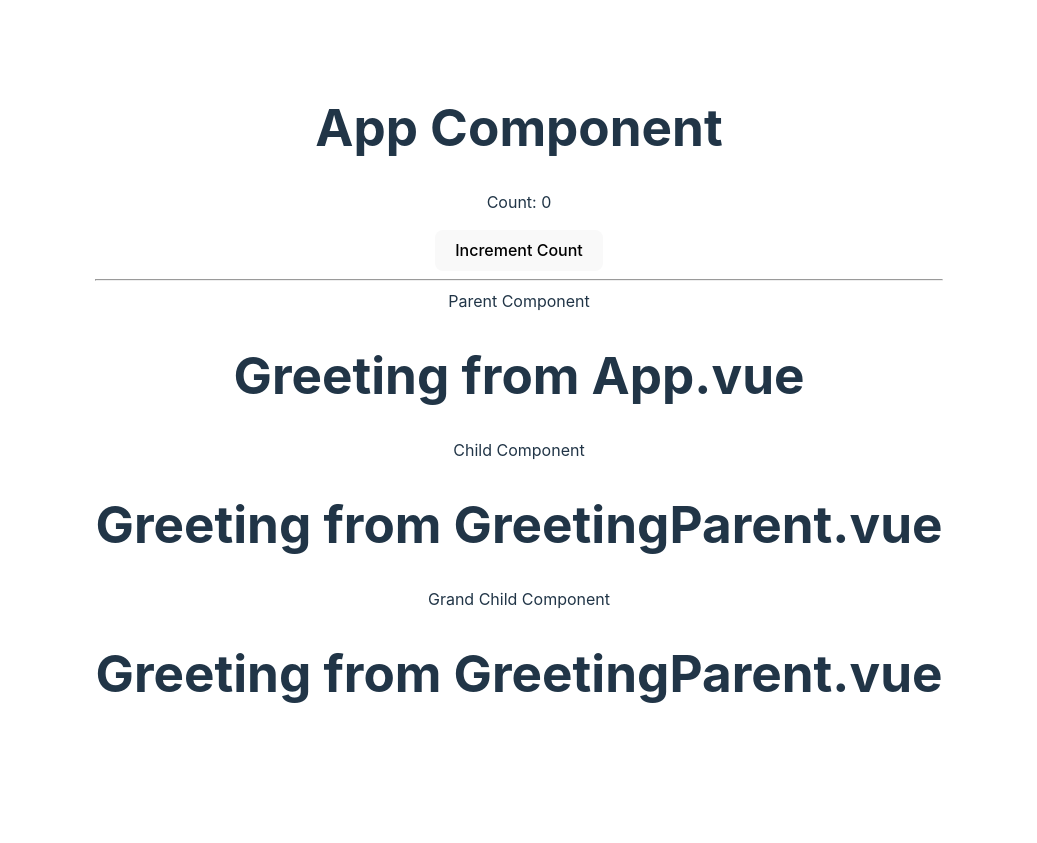
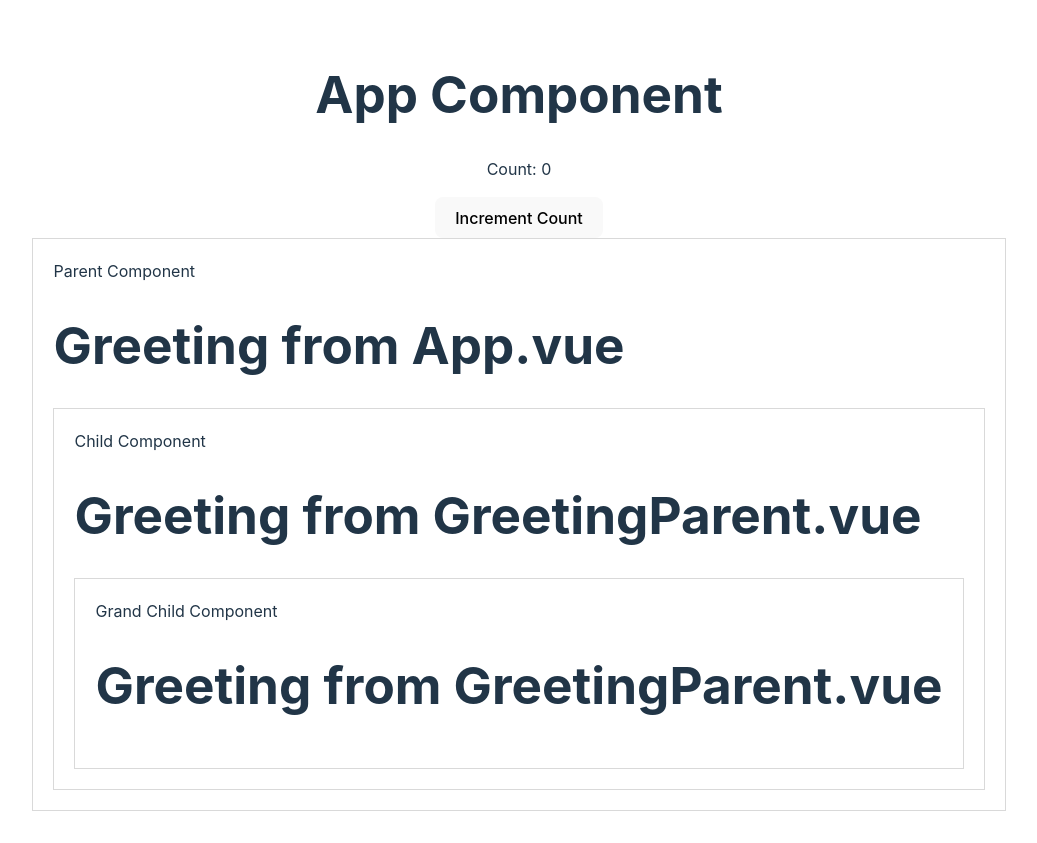
Before and after one commit to aumanoj/vue3-build-composition, a Vue app: page / in a window 1280 px wide. Shown: the whole page, without its empty margins (121-1158 px from the left). Before the commit the page ends 800 px from the top, so only its background shows below. Built offline with nearby package versions, Linux system fonts and the light colour scheme.

Commit message:
updated design also

```diff
--- a/src/App.vue
+++ b/src/App.vue
@@ -3,7 +3,6 @@
   <!-- Count sample  -->
   <p>Count: {{ count }}</p>
   <button @click="count++">Increment Count</button>
-  <hr/>
   <!-- Included Parent component with props-->
   <GreetingParent :message="greetingMessage" />
 </template>
--- a/src/components/GreetingChild.vue
+++ b/src/components/GreetingChild.vue
@@ -1,7 +1,9 @@
 <template>
+  <div class="box">
   <span>Child Component</span>
   <h1>{{ parentMessage }}</h1>
   <GreetingGrandChild></GreetingGrandChild>
+</div>
 </template>
 <script setup>
 import { inject } from 'vue';
--- a/src/components/GreetingGrandChild.vue
+++ b/src/components/GreetingGrandChild.vue
@@ -1,5 +1,5 @@
 <template>
-  <div>
+  <div class="box">
     <span>Grand Child Component</span>
     <h1>{{ parentMessage }}</h1>
   </div>
--- a/src/components/GreetingParent.vue
+++ b/src/components/GreetingParent.vue
@@ -1,8 +1,10 @@
 <template>
+  <div class="box">
   <span>Parent Component</span>
   <h1>{{ message }}</h1>
   <!-- Included Child Component -->
   <GreetingChild :greeting="parentMessage" />
+</div>
 </template>
 <script setup>
 /* Provide also known as props drilling means dirent to pass data to grand child */
--- a/src/style.css
+++ b/src/style.css
@@ -67,7 +67,11 @@ button:focus-visible {
 .card {
   padding: 2em;
 }
-
+.box {
+  padding: 20px;
+  border: 1px solid #d9d9d9;
+  text-align: left;
+}
 #app {
   max-width: 1280px;
   margin: 0 auto;
```
